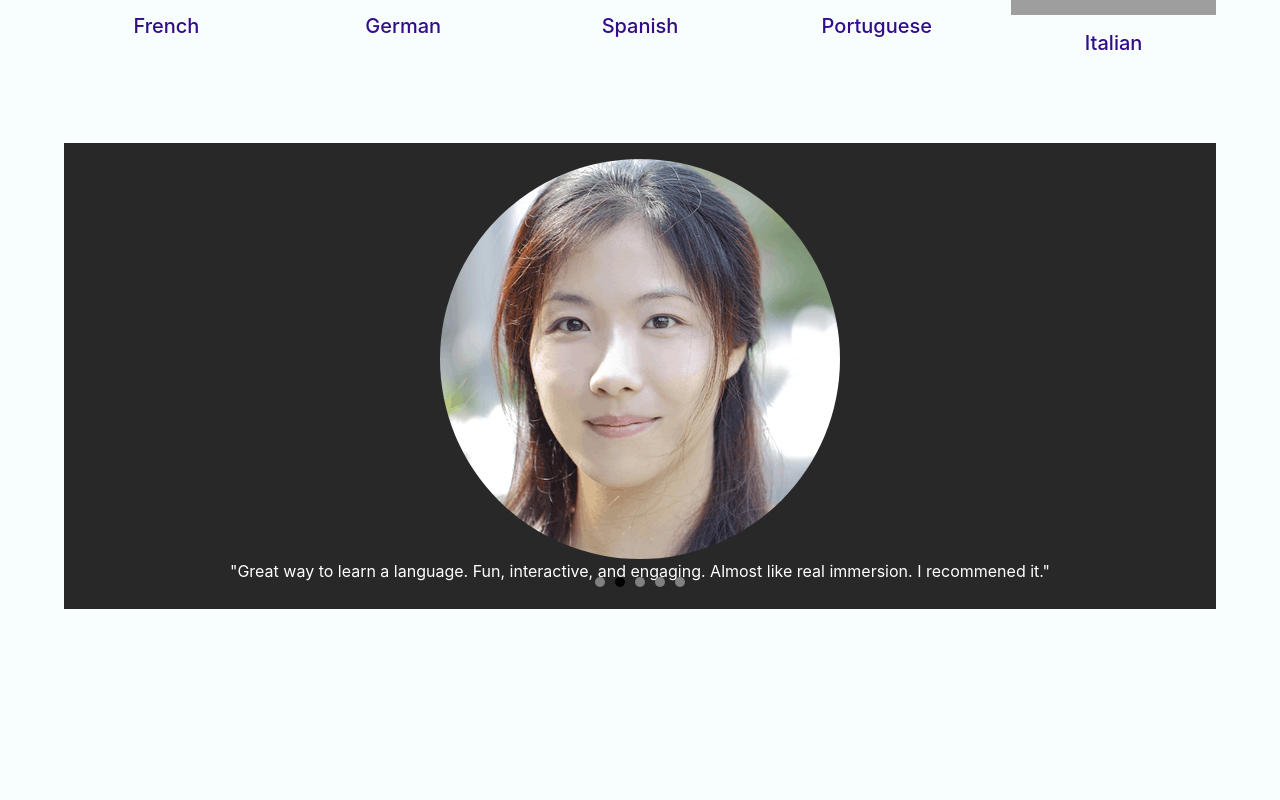
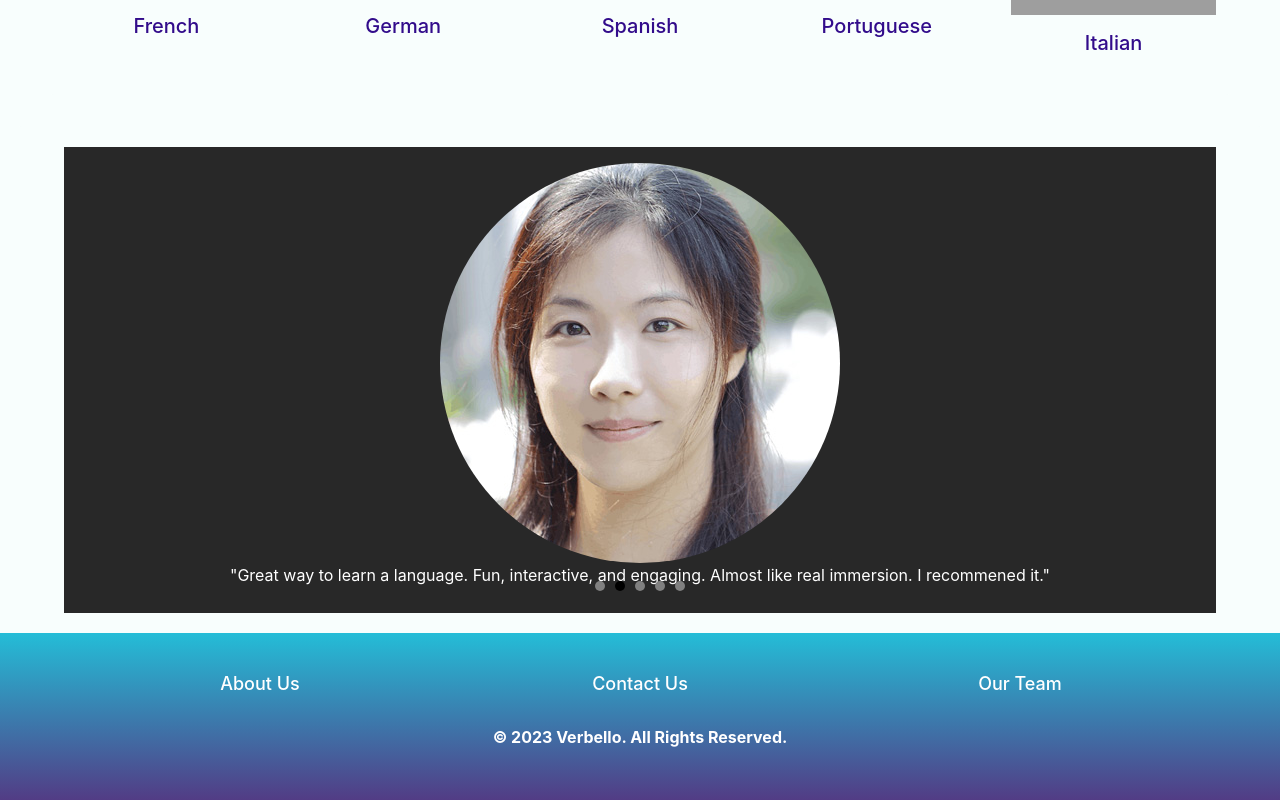
Before and after one commit to navneetjoshi223/VerbelloV2, a React (Create React App) app in the folder verbello/frontend/: page / in a window 1280 px wide. Shown: the part 710-1510 px from the top of the page. Before the commit the page ends 1319 px from the top, so only its background shows below. Built offline with nearby package versions, Linux system fonts and the light colour scheme; grey boxes are pictures that could not be loaded.

Commit message:
Added Footer component

```diff
--- a/verbello/frontend/src/Components/Carousel/Carousel.css
+++ b/verbello/frontend/src/Components/Carousel/Carousel.css
@@ -2,7 +2,7 @@
   position: relative;
   width: 90%;
   /* max-width: 800px;  Adjust the maximum width */
-  margin: 0 auto;
+  margin: 1.25em auto;
   overflow: hidden;
   background-color: #282828;
 }
--- a/verbello/frontend/src/Components/Home/Home.js
+++ b/verbello/frontend/src/Components/Home/Home.js
@@ -3,6 +3,7 @@ import Navbar from "../common/Navbar/Navbar";
 import IntroCard from "../IntroCard/IntroCard";
 import "./Home.css";
 import Carousel from "../Carousel/Carousel";
+import Footer from "../common/Footer/Footer";
 //import Testimonials from "../Testimonials/Testimonials";
 //import franceFlag from '../../assets/images/french/france.jpeg';
 
@@ -39,6 +40,7 @@ const Home = () => {
         </div>
       </div>
       <Carousel />
+      <Footer />
     </>
   );
 };
--- /dev/null
+++ b/verbello/frontend/src/Components/common/Footer/Footer.css
@@ -0,0 +1,31 @@
+.footer-bgcolor {
+  background-color: #021f4c;
+  background-image: linear-gradient(to bottom, #24bdd7, #523c85);
+}
+
+.footer {
+  color: #fff; /* Text color */
+  padding: 40px 0; /* Adjust padding as needed */
+}
+
+.footer h3 {
+  color: #fff; /* Heading color */
+  font-size: 18px; /* Adjust font size */
+  margin-bottom: 20px; /* Adjust margin as needed */
+}
+
+.footer p {
+  font-size: 14px; /* Adjust font size */
+  line-height: 1.6; /* Adjust line height */
+}
+
+.bottom-bar {
+  padding: 10px 0; /* Padding for the bottom bar */
+  text-align: center; /* Center-align text */
+}
+
+.bottom-bar p {
+  margin: 0;
+  font-size: 1em;
+  font-weight: bold;
+}
--- /dev/null
+++ b/verbello/frontend/src/Components/common/Footer/Footer.js
@@ -0,0 +1,34 @@
+import React from "react";
+import "./Footer.css";
+import { Link } from "react-router-dom";
+
+const Footer = () => {
+  return (
+    <footer className="footer footer-bgcolor">
+      <div className="container">
+        <div className="row">
+          <div className="col-lg-4 col-md-6 col-sm-12 text-center">
+            <Link to="/aboutus" className="nav-link text-white">
+              <h3>About Us</h3>
+            </Link>
+          </div>
+          <div className="col-lg-4 col-md-12 col-sm-12 text-center">
+            <Link to="/contactus" className="nav-link text-white">
+              <h3>Contact Us</h3>
+            </Link>
+          </div>
+          <div className="col-lg-4 col-md-12 col-sm-12 text-center">
+            <Link to="/contactus" className="nav-link text-white">
+              <h3>Our Team</h3>
+            </Link>
+          </div>
+        </div>
+      </div>
+      <div className="bottom-bar">
+        <p>&copy; 2023 Verbello. All Rights Reserved.</p>
+      </div>
+    </footer>
+  );
+};
+
+export default Footer;
```
